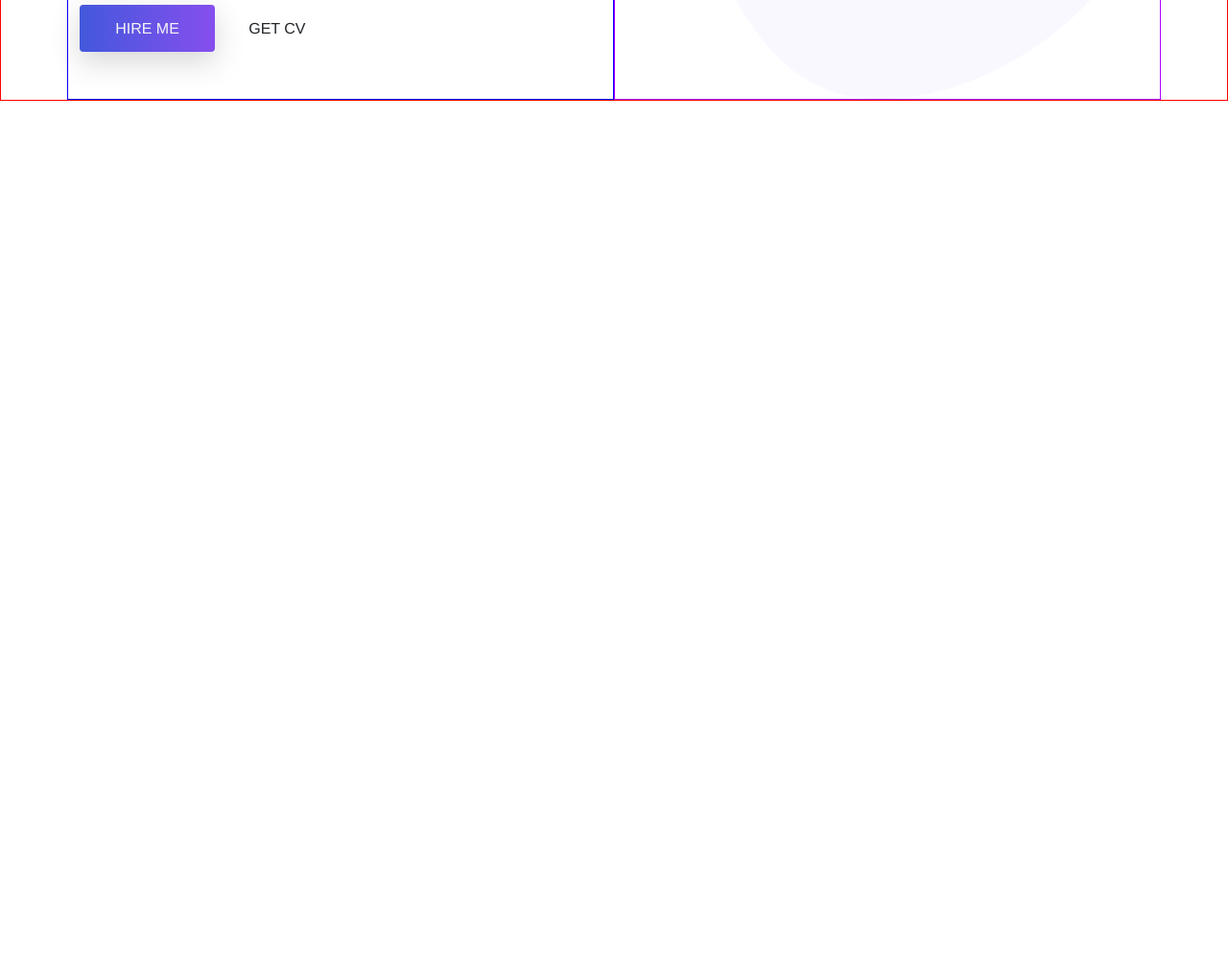
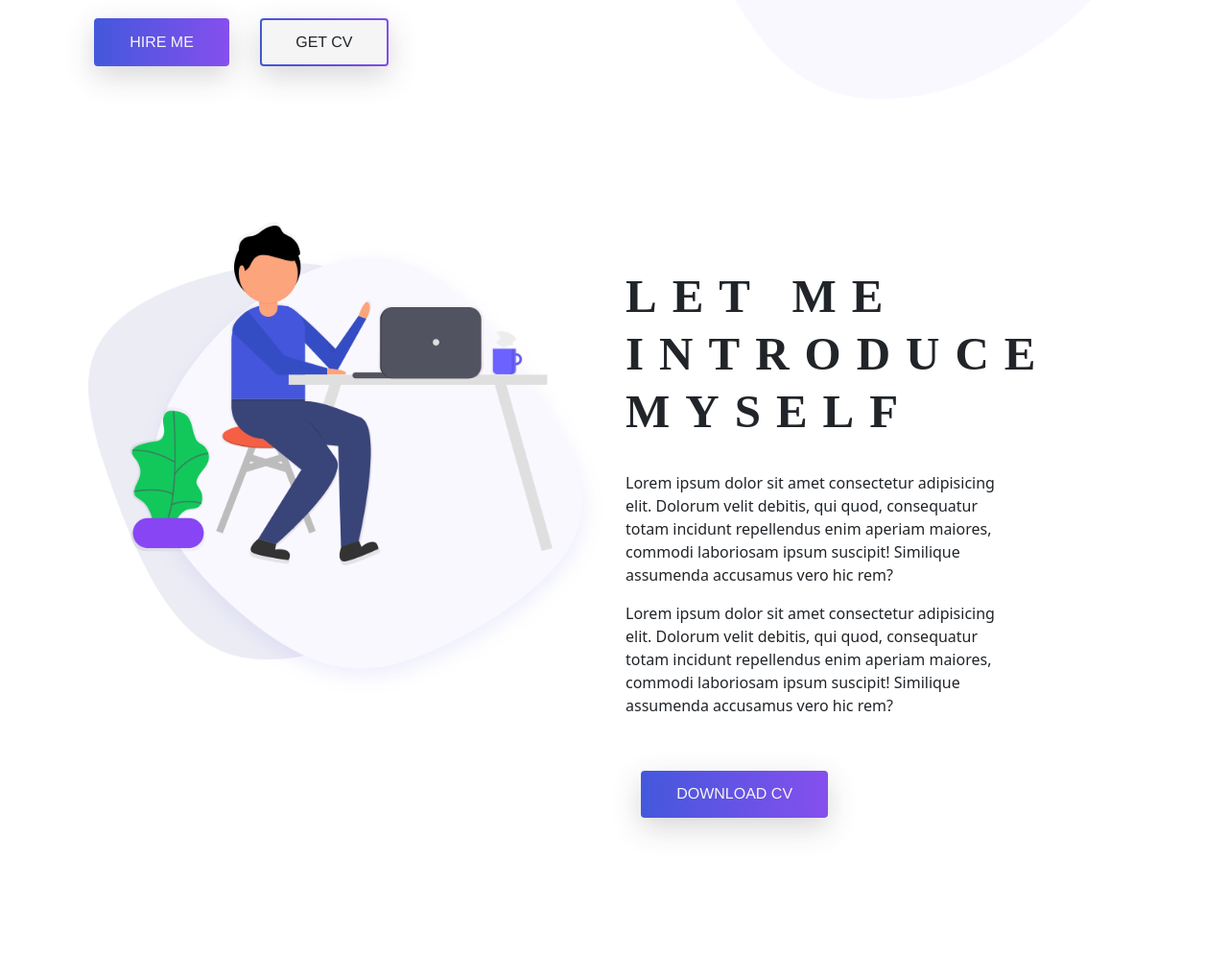
Before and after one commit to ahmadradwan0/SmallUiProject, a plain HTML site: page portfolio/Index.html in a window 1280 px wide. Shown: the part 538-1534 px from the top of the page at 96% size. Before the commit the page ends 800 px from the top, so only its background shows below. Drawn offline with nearby package versions, Linux system fonts and the light colour scheme.

Commit message:
Finished banner and starting with the about section

```diff
--- a/portfolio/CSS/partials/_globalz.css
+++ b/portfolio/CSS/partials/_globalz.css
@@ -18,6 +18,7 @@ html,body{
 
 .button{
     padding: 0.8rem 2.2rem;
+    margin: 1rem;
     font: normal 500 16px/20px 'Franklin Gothic Medium';
     position: relative;
     border : 2px solid transparent;
@@ -28,7 +29,7 @@ html,body{
     background: var(--gradient-color);
     background-clip: padding-box;
     color: whitesmoke;
-    transition: background 0.6s ease;
+    transition: background-color 0.6s ease-in-out ;
     box-shadow: var(--box-shadow);
 }
 
@@ -36,9 +37,13 @@ html,body{
     background: whitesmoke;
     background-clip: padding-box;
     color: black;
+    transition: background-color 0.6s ease-in-out ;
+
+
+
 }
 
-.button.primary-button::after{
+.button.primary-button::after,.button.secondry-button::after{
     position: absolute;
     top: -2px ;
     left: -2px;
@@ -52,5 +57,19 @@ html,body{
 
 
 .button.secondry-button{
-    border: 4px solid var(--gradient-color);
+    background: whitesmoke;
+    background-clip: padding-box;
+    transition: all 0.6s ease-in-out ;
+    box-shadow: var(--box-shadow);
+
 }
+.btn.secondry-button:hover{
+    background: var(--gradient-color);
+    color: whitesmoke;
+    box-shadow: var(--box-shadow);
+    transition: all 0.6s ease-in-out ;
+
+
+
+
+}
--- a/portfolio/CSS/partials/_variables.css
+++ b/portfolio/CSS/partials/_variables.css
@@ -1,4 +1,11 @@
 
+html,body{
+    margin: 0;
+    box-sizing: border-box;
+    width: 100%;
+    height: 100%;
+
+}
 
 /* Css Variables /... */
 :root{
--- a/portfolio/CSS/style.css
+++ b/portfolio/CSS/style.css
@@ -80,7 +80,7 @@
 }
 
 .site-main .site-banner{
-    border: 1px red solid;
+    /* border: 1px red solid; */
     background: url(../img/banner/home-banner.png) no-repeat;
     background-position: 0% 50%;
 
@@ -89,17 +89,23 @@
 
 
 .site-main .site-banner .site-title{
-    border: 1px blue solid;
+    /* border: 1px blue solid; */
 
 }
 
 .site-main .site-banner .title-text{
-
+    white-space: nowrap;
+    position: relative;
+    overflow: hidden;
 }
 
 .site-main .site-banner h3.title-text {
     padding-top: 35%;
     font-weight: 500;
+
+
+
+
 }
 
 .site-main .site-banner h3.title-text::after {
@@ -172,13 +178,27 @@
 }
 
 .site-main .site-banner .banner-image{
-    border: 1px rgb(174, 0, 255) solid;
+    /* border: 1px rgb(174, 0, 255) solid; */
     /* padding: 7rem 0;
     width: 90rem;; */
 
 
 }
 
+/*  =========================== banner Style Ends =========================== */
 
 
-/*  =========================== banner Style Ends =========================== */
+/*  =========================== About Style Starts =========================== */
+
+.site-main .about-area{
+    padding: 8rem 5rem;
+}
+
+.site-main .about-area .about-title h2 > span{
+    display: block;
+    font: normal bold 49px/60px "Playfair Display", Merriweather, serif;
+    letter-spacing: 1rem;
+}
+
+
+/*  =========================== About Style Ends =========================== */
--- a/portfolio/Index.html
+++ b/portfolio/Index.html
@@ -97,6 +97,43 @@
         </section>
         <!-- ========== END banner Area =========== -->
 
+        <!-- ========== Start about Area =========== -->
+        <section class="about-area">
+          <div class="container-fluid">
+            <div class="row">
+              <div class="col-lg-6 col-md-12">
+                  <div class="about-image">
+                    <img src="./img/about-us.png" alt="about us" class="img-fluid">
+                  </div>
+              </div>
+              <div class="col-lg-6 col-md-12 about-title">
+
+                <h2 class="text-uppercase pt-5">
+                  <span>Let Me</span>
+                  <span>Introduce</span>
+                  <span>Myself</span>
+                </h2>
+
+                <div class="paragraph py-4 w-75">
+                  <p class="para">
+                    Lorem ipsum dolor sit amet consectetur adipisicing elit. Dolorum velit debitis, qui quod, consequatur totam incidunt repellendus enim aperiam maiores, commodi laboriosam ipsum suscipit! Similique assumenda accusamus vero hic rem?
+                  </p>
+                  <p class="para">
+                    Lorem ipsum dolor sit amet consectetur adipisicing elit. Dolorum velit debitis, qui quod, consequatur totam incidunt repellendus enim aperiam maiores, commodi laboriosam ipsum suscipit! Similique assumenda accusamus vero hic rem?
+                  </p>
+                </div>
+
+                <button class="btn button primary-button text-uppercase">
+                  Download CV
+                </button>
+
+              </div>
+            </div>
+          </div>
+        </section>
+        <!-- ========== END about Area =========== -->
+
+
     </main>
 
     <!-- ========== END main Area =========== -->
```
